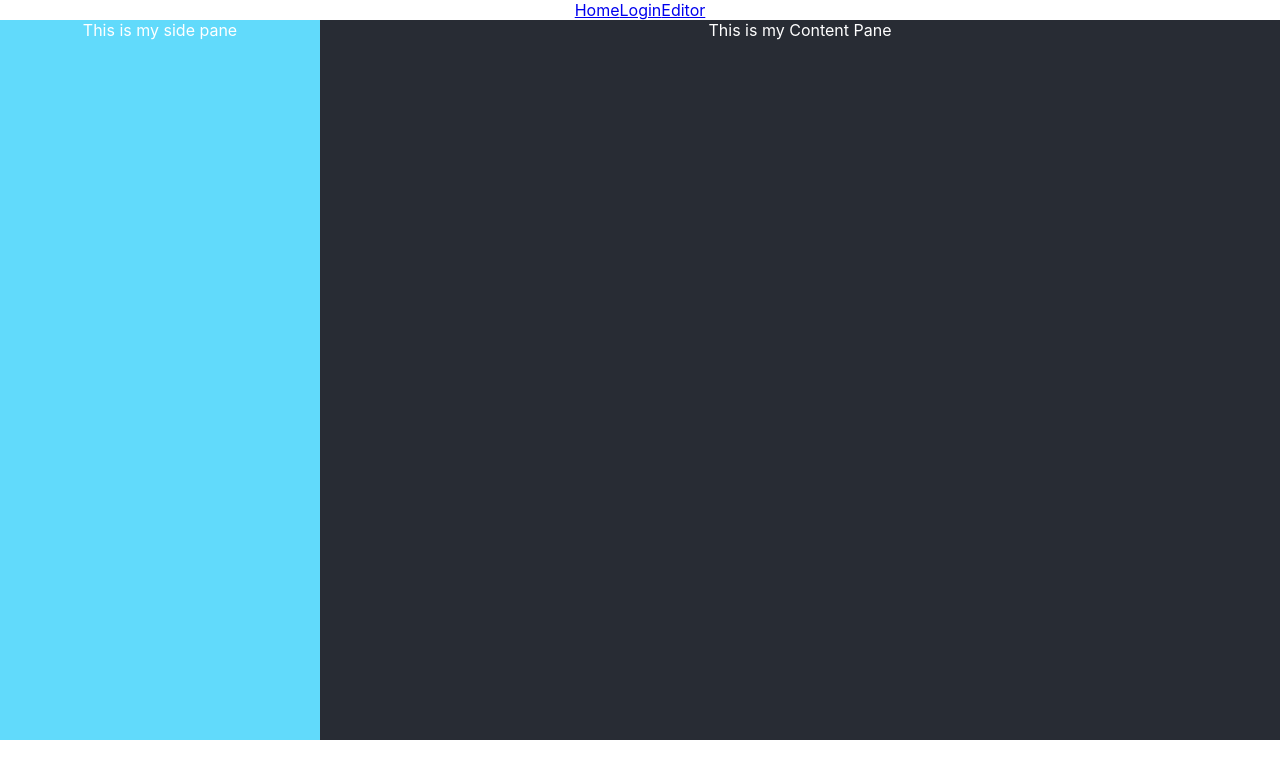
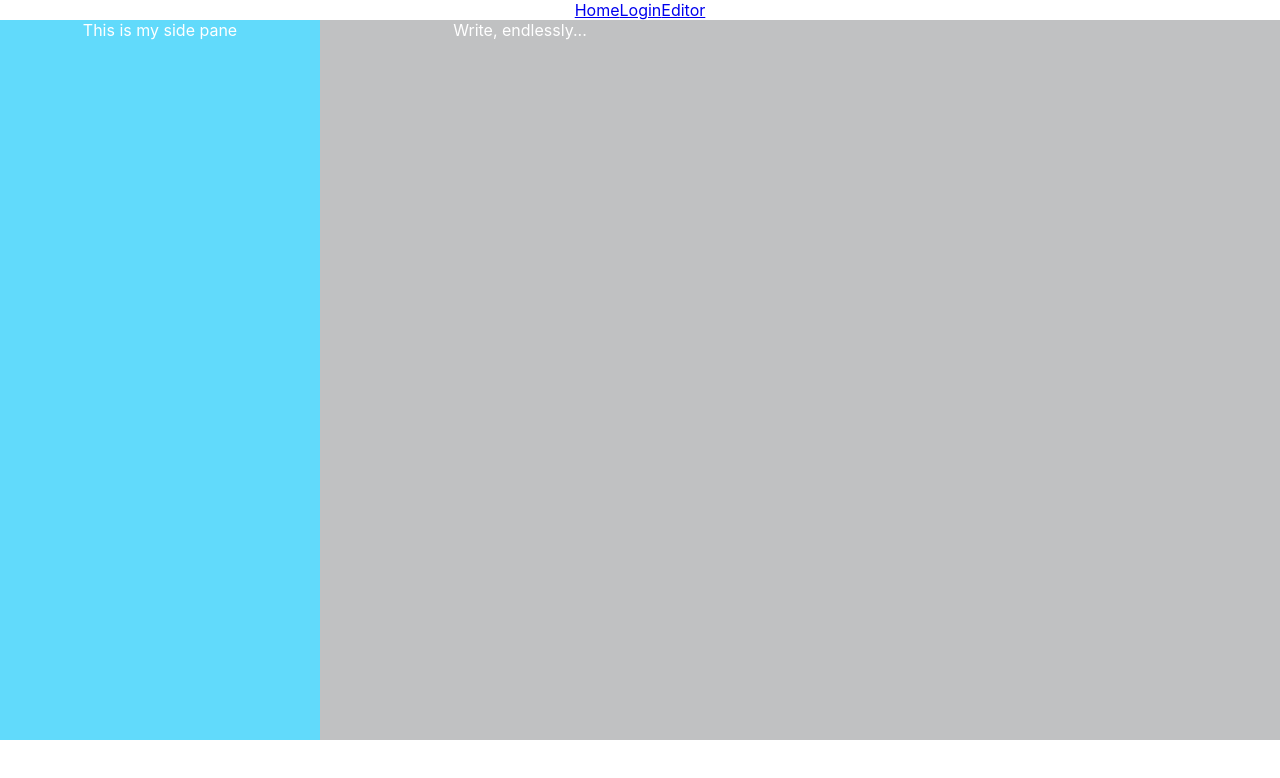
Before and after one commit to domdelorenzo/kerouac, a React (Create React App) app in the folder client/: page /editor in a window 1280 px wide. Shown: the top 778 px of the page. Built offline with nearby package versions, Linux system fonts and the light colour scheme.

Commit message:
Added Slate.js text box

```diff
--- a/client/package.json
+++ b/client/package.json
@@ -10,6 +10,8 @@
     "react-dom": "^17.0.2",
     "react-router-dom": "^6.1.1",
     "react-scripts": "5.0.0",
+    "slate": "^0.72.0",
+    "slate-react": "^0.72.1",
     "web-vitals": "^2.1.2"
   },
   "scripts": {
--- a/client/src/components/Content.jsx
+++ b/client/src/components/Content.jsx
@@ -1,9 +1,19 @@
-import React from 'react'
+import React, { useMemo, useState } from 'react'
+import { createEditor } from 'slate'
+import { Slate, Editable, withReact } from 'slate-react'
 
 export default function Content() {
+  const editor = useMemo(() => withReact(createEditor()), [])
+  const [value, setValue] = useState([{text:'Write, endlessly...'}])
   return(
     <div>
-      This is my Content Pane
+      <Slate
+        editor={editor}
+        value={value}
+        onChange={newValue=>setValue(newValue)}
+      >
+        <Editable />
+        </Slate>
     </div>
   )
 }
--- a/client/src/pages/Editor.js
+++ b/client/src/pages/Editor.js
@@ -1,14 +1,32 @@
-import React, { useState, useEffect } from 'react';
+// import React, { useState, useEffect } from 'react';
 import SidePane from '../components/SidePane';
-import Content from '../components/Content';
-export default function Editor(props) {
+// import Content from '../components/Content';
+import React, { useMemo, useState } from 'react';
+import { createEditor } from 'slate';
+import { Slate, Editable, withReact } from 'slate-react';
+
+export default function Editor() {
+  const editor = useMemo(() => withReact(createEditor()), []);
+  const [value, setValue] = useState([
+    {
+      type: 'paragraph',
+      children: [{ text: 'Write, endlessly...' }]
+    }
+  ]);
   return (
     <div className="editor-container">
       <div className="side-pane-container">
         <SidePane />
       </div>
       <div className="content-container">
-        <Content />
+        {/* <Content /> */}
+        <Slate
+          editor={editor}
+          value={value}
+          onChange={(newValue) => setValue(newValue)}
+        >
+          <Editable className="slateBox" />
+        </Slate>
       </div>
     </div>
   );
--- a/client/src/style/App.css
+++ b/client/src/style/App.css
@@ -52,7 +52,13 @@
 
 .content-container{
   color:white;
-  background-color: #282c34;
+  background-color: #c0c1c2;
   width: 75%;
   height: 100%;
 }
+
+.slateBox{
+  z-index: 2;
+  height:200px;
+  width:400px;
+}
```
Also changed, not shown: 2 other files (tests, documents, lock files or other folders).
